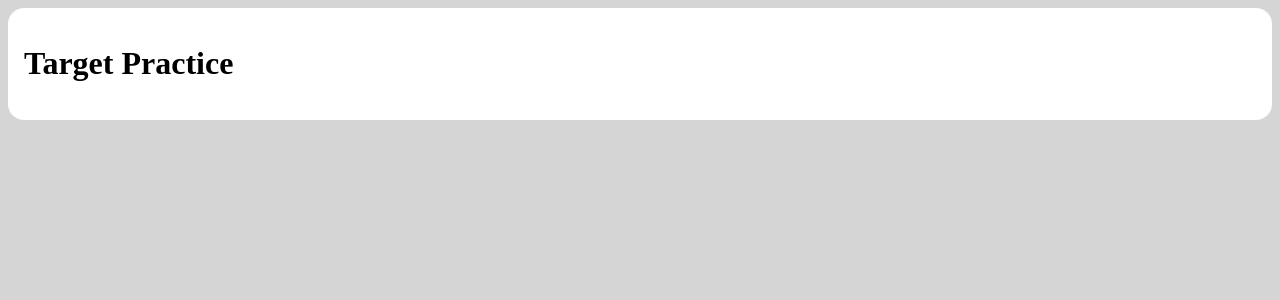
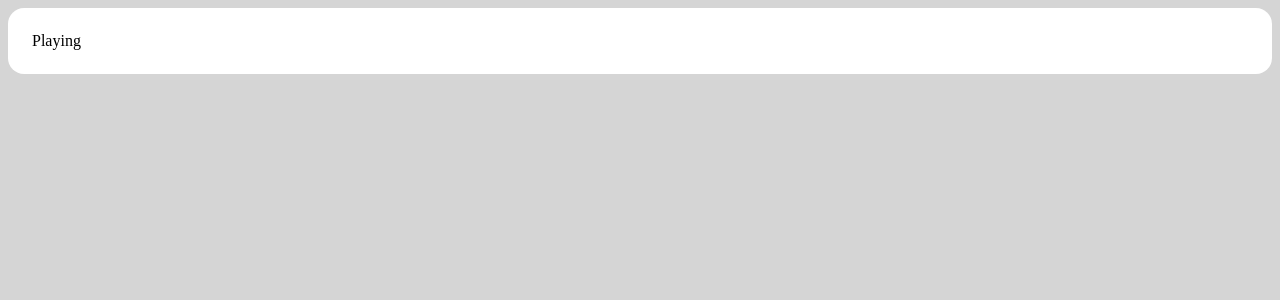
Before and after one commit to blayzeon/target-practice, a React (Create React App) app: page / in a window 1280 px wide. Shown: the top 300 px of the page. Built offline with nearby package versions, Linux system fonts and the light colour scheme.

Commit message:
add pause feature

```diff
--- a/src/App.js
+++ b/src/App.js
@@ -1,9 +1,26 @@
+import React, { useState } from "react";
+import PauseScreen from "./components/PauseScreen";
+import PlayScreen from "./components/PlayScreen";
 import "./styling/app.css";
 
 function App() {
+  const [pause, setPause] = useState();
+
+  const togglePause = () => {
+    setPause(!pause);
+  };
+
+  window.onkeydown = (e) => {
+    e.preventDefault();
+    if (e.keyCode === 32) {
+      togglePause();
+    }
+  };
+
   return (
     <div>
-      <h1>Target Practice</h1>
+      <PauseScreen show={pause} />
+      <PlayScreen hide={pause} />
     </div>
   );
 }
--- /dev/null
+++ b/src/components/PauseScreen.js
@@ -0,0 +1,7 @@
+import React from "react";
+
+export default function PauseScreen(props) {
+  if (props.show) {
+    return <div>Paused</div>;
+  }
+}
--- /dev/null
+++ b/src/components/PlayScreen.js
@@ -0,0 +1,7 @@
+import React from "react";
+
+export default function PlayScreen(props) {
+  if (!props.hide) {
+    return <div>Playing</div>;
+  }
+}
```
